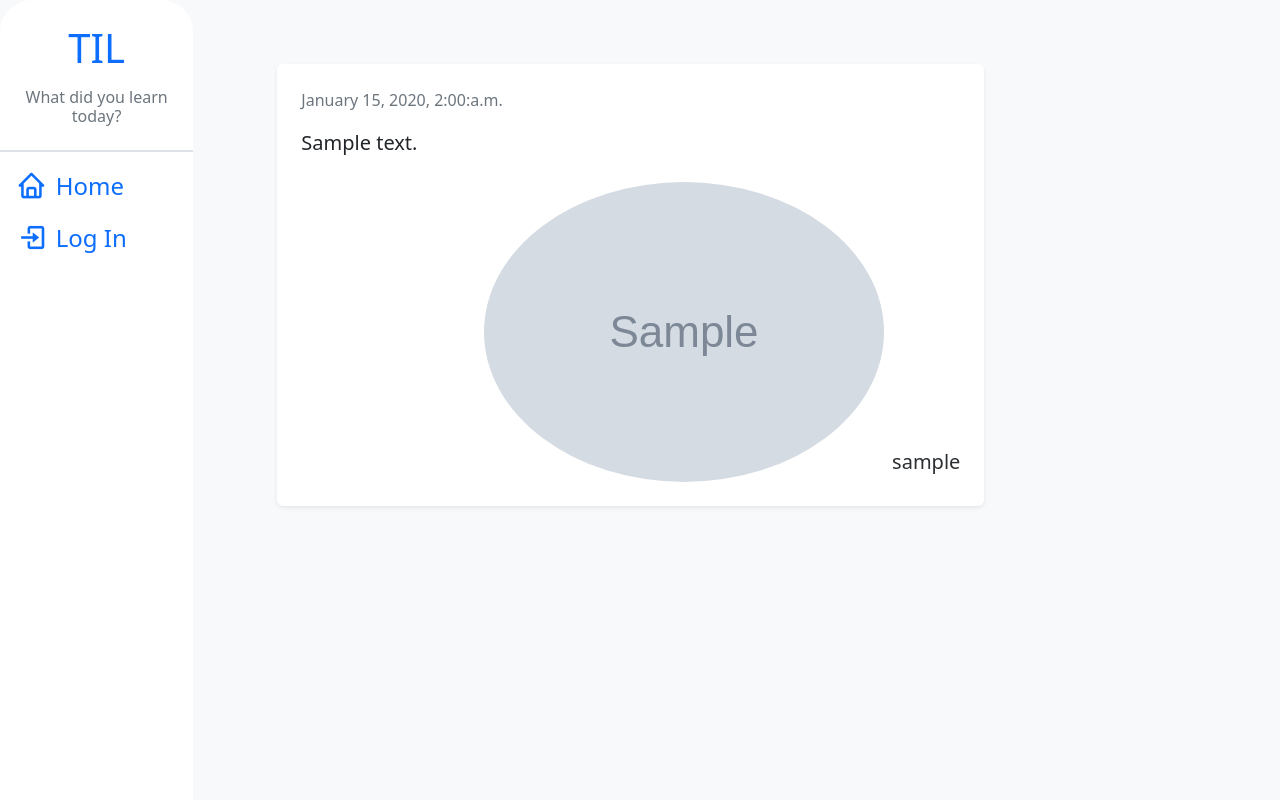
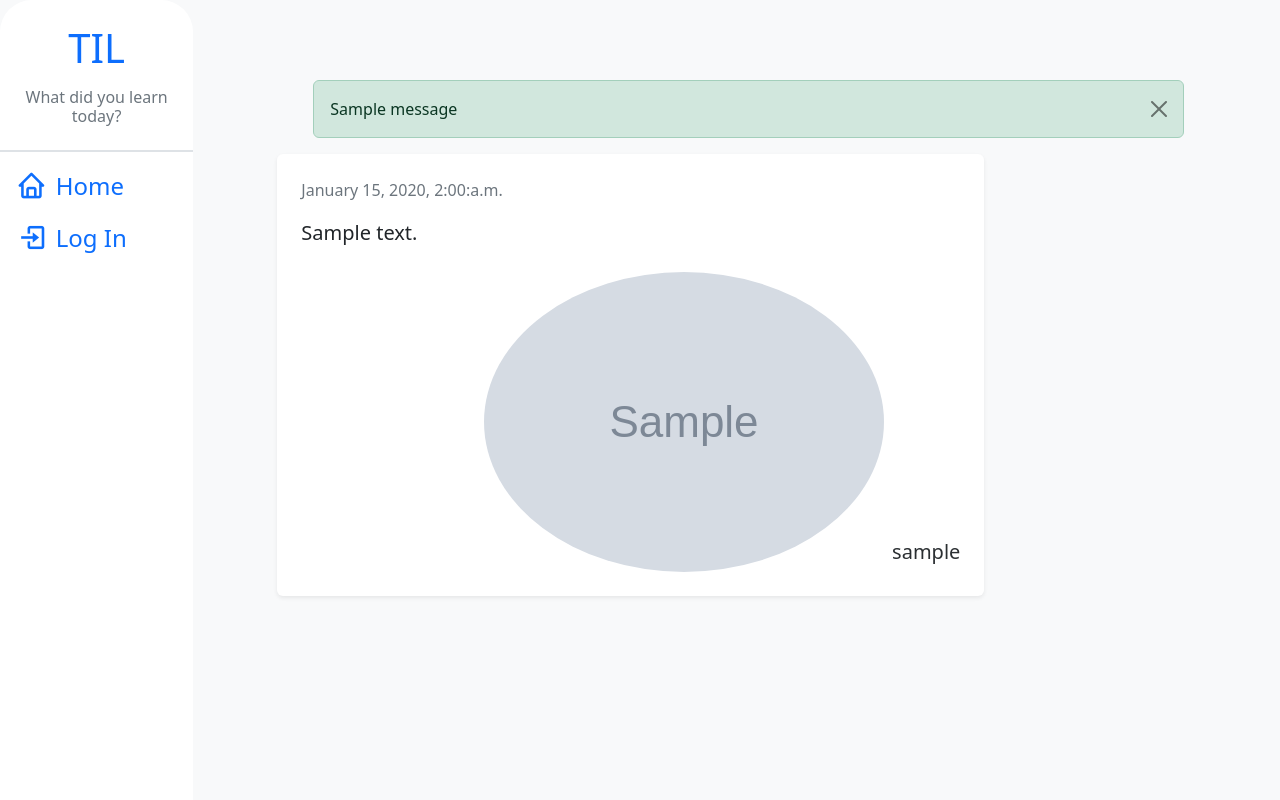
Before and after one commit to perez-kay/TIL, a Django app: page /post/1/ in a window 1280 px wide. Run offline with Django 5.2, Linux system fonts and the light colour scheme; tables that the repository leaves empty hold one stand-in row (values such as "Sample post"); grey boxes marked "Sample" are stand-in pictures; one stand-in notice (Sample message) is shown; some libraries are stand-ins or nearby versions.

Commit message:
added success message, though it needs some styling

```diff
--- a/profiles/views.py
+++ b/profiles/views.py
@@ -9,6 +9,7 @@ from.models import Profile
 from .forms import ProfileUpdateForm
 from django.urls import reverse_lazy
 from django.http import JsonResponse, HttpResponseBadRequest
+from django.contrib.messages import success
 
 class ProfileDetailView(DetailView):
 	template_name = "profiles/detail.html"
@@ -45,6 +46,7 @@ class ProfileSettingsView(LoginRequiredMixin, UpdateView):
 		user.first_name = form.cleaned_data['first_name']
 		user.save()
 		profile.save()
+		success(self.request, "Profile Updated Successfully!")
 		return super().form_valid(form)
 
 
--- a/templates/base.html
+++ b/templates/base.html
@@ -54,6 +54,18 @@
                     </nav>
                 </div>
                 <div class="col m-5 pt-3">
+                    {% if messages %}
+                        {% for message in messages %}
+                            <div class="alert alert-{% if message.tags %}{{ message.tags }}{% else %}primary{% endif %} alert-dismissible fade show px-3 mx-5 mt-3"
+                                 role="alert">
+                                {{ message }}
+                                <button type="button"
+                                        class="btn-close"
+                                        data-bs-dismiss="alert"
+                                        aria-label="Close"></button>
+                            </div>
+                        {% endfor %}
+                    {% endif %}
                     <div class="container">
                         {% block body %}
                         {% endblock body %}
```
